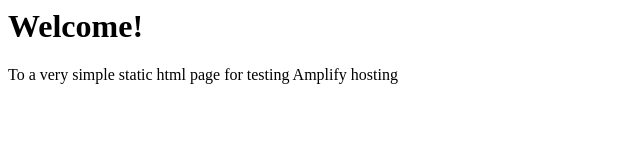
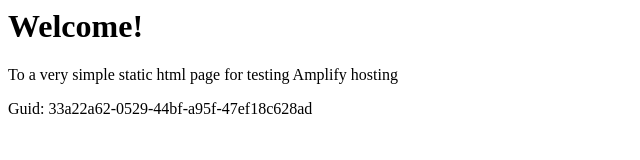
Before and after one commit to aws-aemilia-icn/Github-PR-Commit-Integration-Test-DoNotTouch-v1-prod-ap-northeast-2, a website: page src/index.html in a window 1280 px wide. Shown: the whole page, without its empty margins (0-640 px from the left). Drawn offline with Linux system fonts and the light colour scheme.

Commit message:
commit from integ tests

```diff
--- a/src/index.html
+++ b/src/index.html
@@ -1,3 +1,5 @@
+
+
 <html lang="en">
 
 <head>
@@ -10,6 +12,6 @@
 <body>
     <h1>Welcome!</h1>
     <p>To a very simple static html page for testing Amplify hosting</p>
-</body>
+    <p>Guid: 33a22a62-0529-44bf-a95f-47ef18c628ad</p></body>
 
 </html>
```
